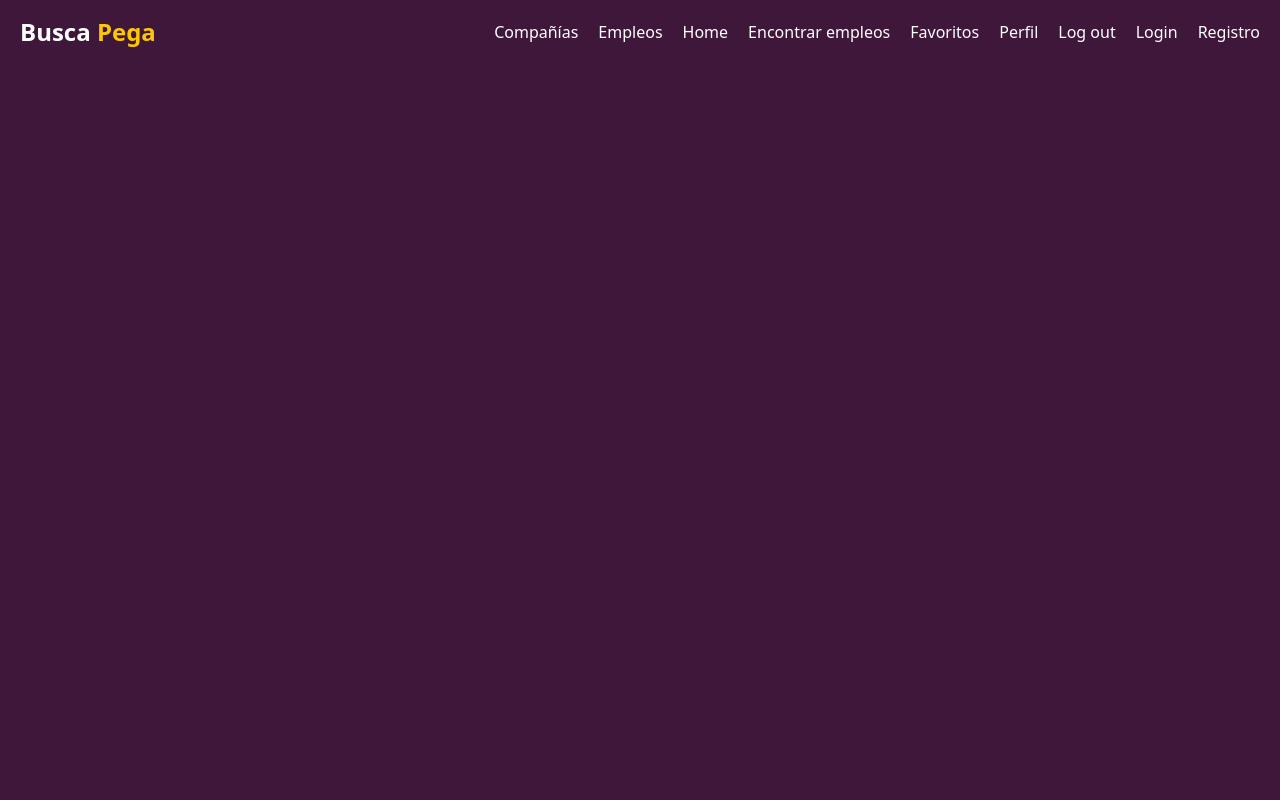
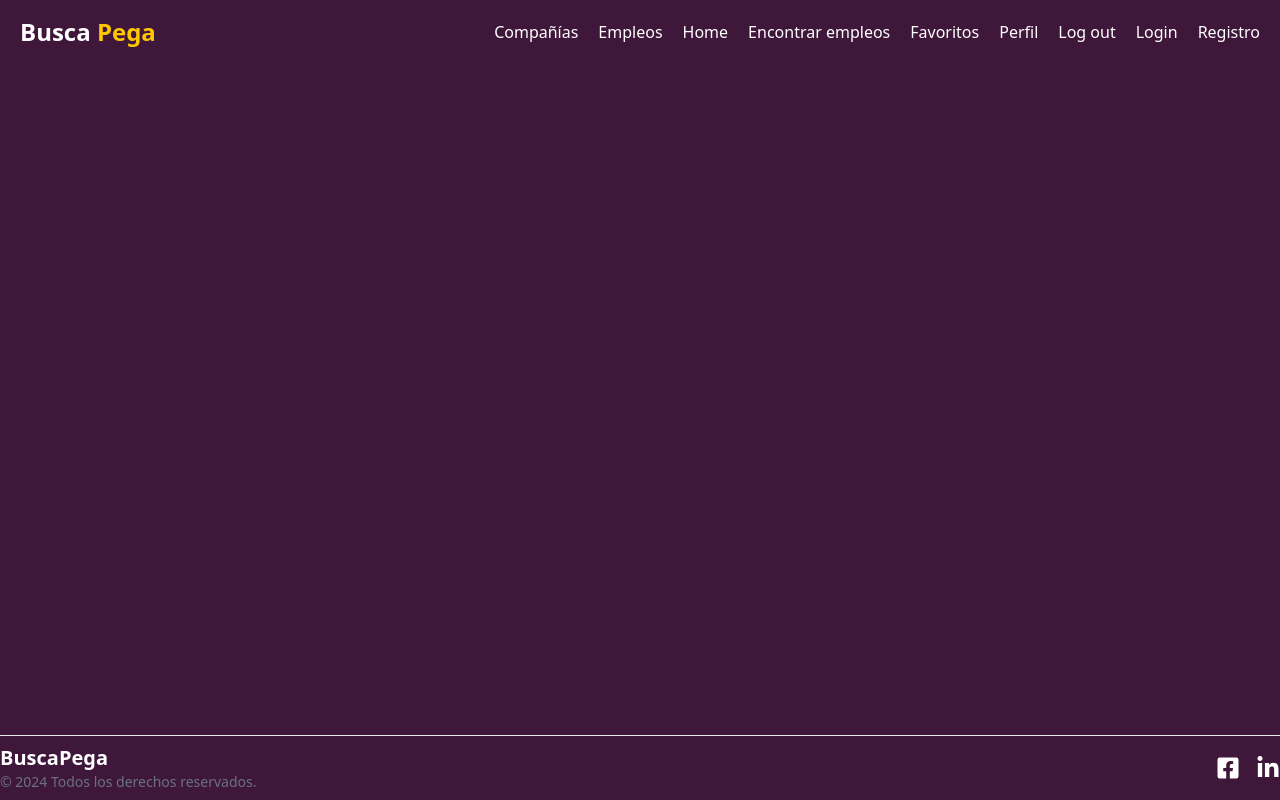
Before and after one commit to Cr1sti4n85/job-portal, a Next.js app in the folder apps/front/: page / in a window 1280 px wide. Built offline with nearby package versions, Linux system fonts and the light colour scheme.

Commit message:
Add footer

```diff
--- a/apps/front/app/layout.tsx
+++ b/apps/front/app/layout.tsx
@@ -4,6 +4,7 @@ import "./globals.css";
 import MantProvider from "@/providers/MantProvider";
 import { Toaster } from "sonner";
 import Navbar from "@/components/Navbar";
+import Footer from "@/components/Footer";
 
 const geistSans = Geist({
   variable: "--font-geist-sans",
@@ -34,6 +35,7 @@ export default function RootLayout({
           <Toaster />
           <Navbar />
           {children}
+          <Footer />
         </MantProvider>
       </body>
     </html>
--- /dev/null
+++ b/apps/front/components/Footer.tsx
@@ -0,0 +1,35 @@
+import Link from "next/link";
+import { FaFacebookSquare, FaLinkedinIn } from "react-icons/fa";
+
+const Footer = () => {
+  return (
+    <footer className="fixed bottom-0 w-full border-t border-t-gray-200 text-white py-2">
+      <div className="container mx-auto">
+        <div className="flex flex-col md:flex-row justify-between items-center">
+          <div className="mb-4 md:mb-0">
+            <h1 className="text-xl font-bold">BuscaPega</h1>
+            <p className="text-sm text-gray-500">
+              © 2024 Todos los derechos reservados.
+            </p>
+          </div>
+          <div className="flex space-x-4 md:mt-0">
+            <Link href="#">
+              <FaFacebookSquare
+                className="text-black-600 hover:text-black-800"
+                size={24}
+              />
+            </Link>
+            <Link href="#">
+              <FaLinkedinIn
+                className="text-black-600 hover:text-black-800"
+                size={24}
+              />
+            </Link>
+          </div>
+        </div>
+      </div>
+    </footer>
+  );
+};
+
+export default Footer;
--- a/apps/front/package.json
+++ b/apps/front/package.json
@@ -14,6 +14,7 @@
     "next": "^16.1.6",
     "react": "19.2.3",
     "react-dom": "19.2.3",
+    "react-icons": "^5.6.0",
     "sonner": "^2.0.7"
   },
   "devDependencies": {
```
Also changed, not shown: 1 other file (tests, documents, lock files or other folders).
